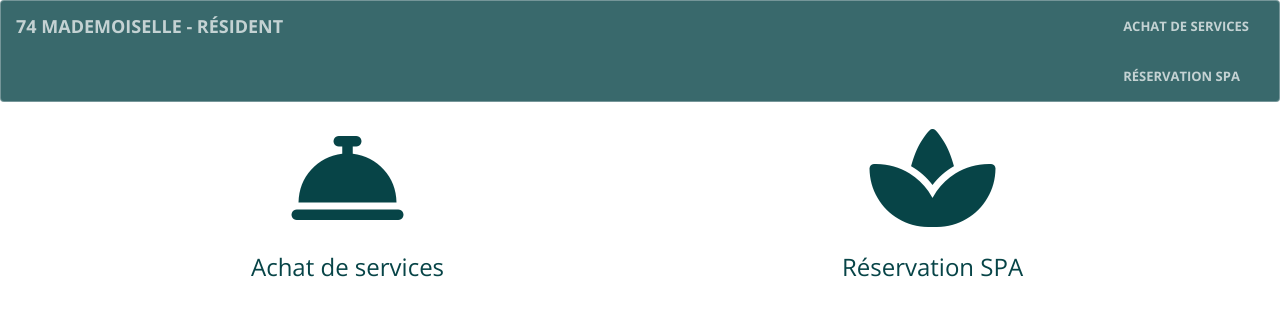
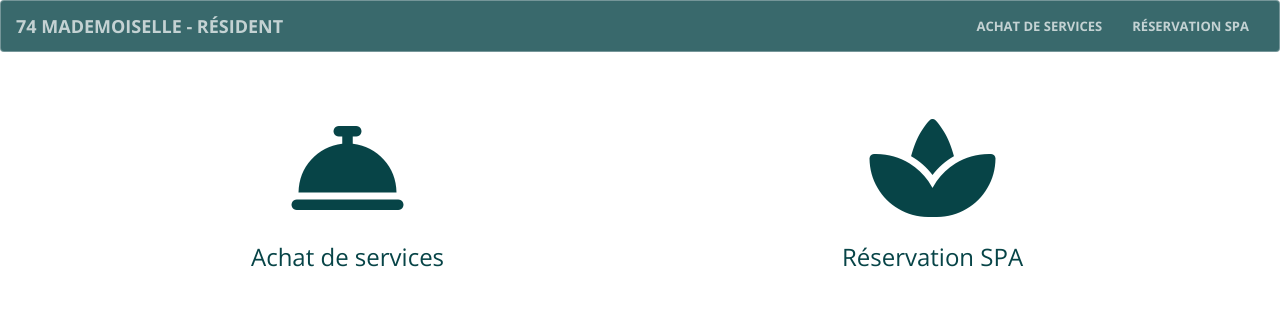
Before and after one commit to 74-mademoiselle/residence-ella.github.io, a Jekyll site: the page built from tenant.html, in a window 1280 px wide. Shown: the top 316 px of the page. Built offline with Jekyll 4.4.1, drawn with Linux system fonts in a browser that asks for light colours; nearby versions of some CDN libraries.

Commit message:
Better tenant zone

```diff
--- a/_includes/tenant_nav.html
+++ b/_includes/tenant_nav.html
@@ -15,7 +15,9 @@
         <div class="collapse navbar-collapse" id="bs-example-navbar-collapse-1">
             <ul class="nav navbar-nav navbar-right">
                 <li>
-                    <a href="/shop/">Achat de Services</a>
+                    <a href="/store/">Achat de Services</a>
+                </li>
+                <li>
                     <a href="/spa/">Réservation SPA</a>
                 </li>
             </ul>
--- a/_sass/_base.scss
+++ b/_sass/_base.scss
@@ -23,6 +23,14 @@
     margin-top: 5px;
     margin-right: 5px;
     color: rgba(255,255,255,0.7);
+}
+
+#tenantHome{
+    margin-top: 40px;
+}
+
+#tenantStore{
+    margin-top: 40px;
 }
 
 hr {
--- a/shop.html
+++ b/store.html
@@ -1,11 +1,11 @@
 ---
 layout: tenant
-permalink: /shop/
+permalink: /store/
 ---
 
 {% include tenant_nav.html %}
 
-<div id="my-store-62666003"></div>
+<div id="my-store-62666003" id="tenantStore"></div>
 
 <div>
 <script data-cfasync="false" type="text/javascript" src="https://app.ecwid.com/script.js?62666003&data_platform=code&data_date=2021-06-28" charset="utf-8"></script><script type="text/javascript"> xProductBrowser("categoriesPerRow=3","views=grid(20,3) list(60) table(60)","categoryView=grid","searchView=list","id=my-store-62666003");</script>
--- a/tenant.html
+++ b/tenant.html
@@ -6,7 +6,7 @@
 {% include tenant_nav.html %}
 
 
-<div class="container">
+<div class="container" id="tenantHome">
     <div class="row">
         <div class="col-sm-6 text-center">
             <a href="/shop/">
```
